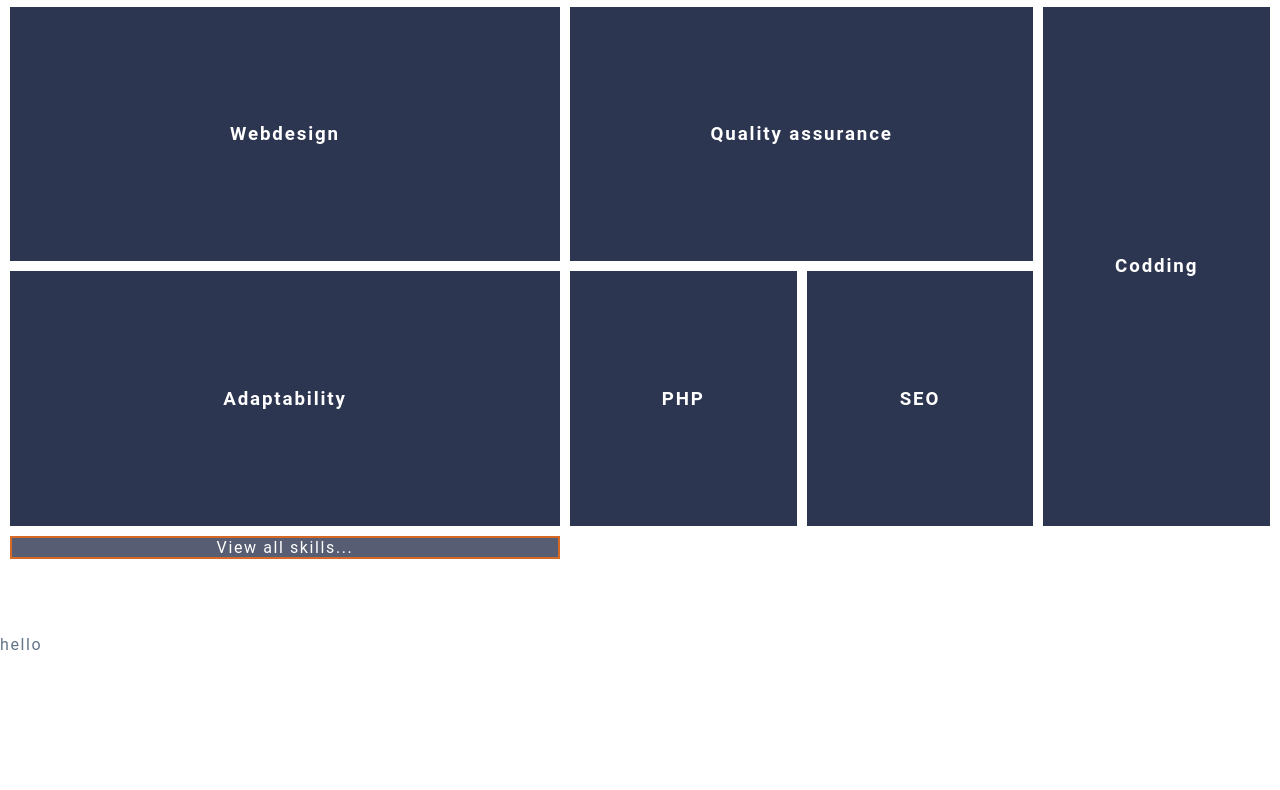
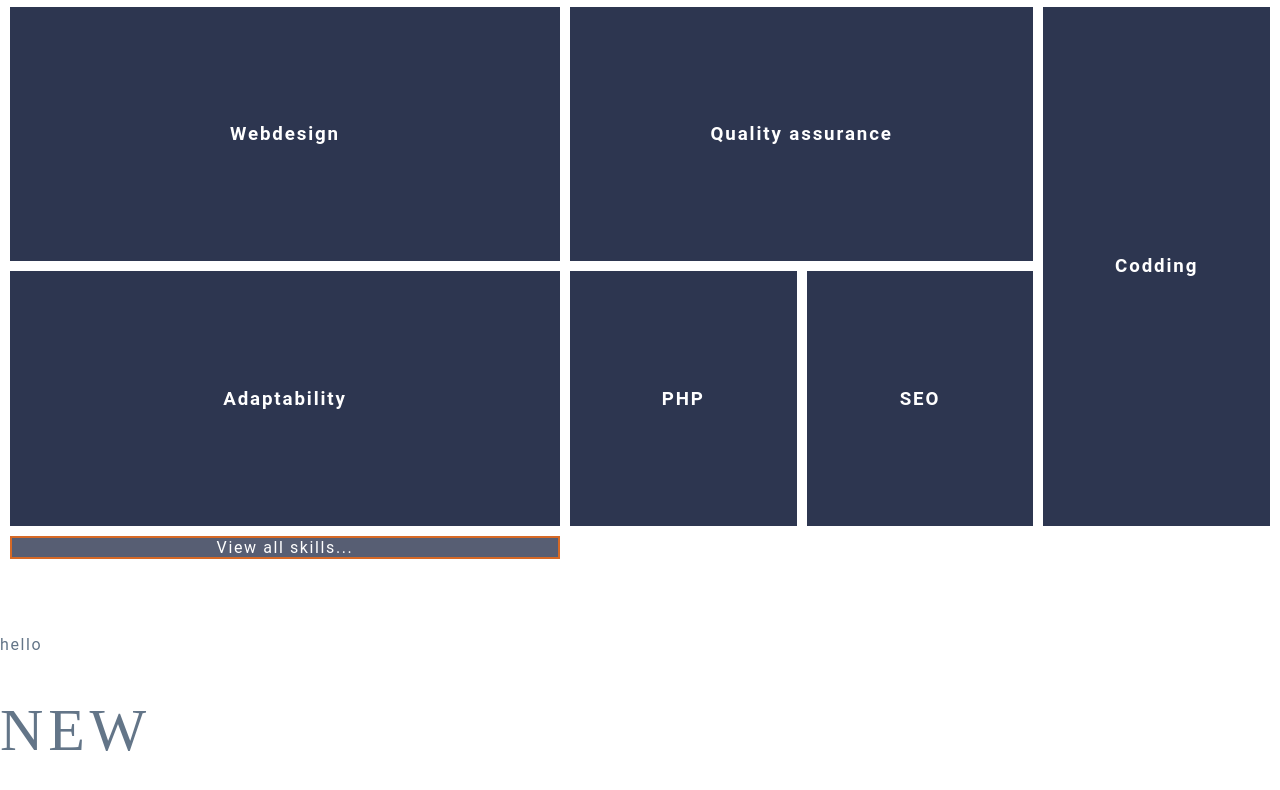
Before and after one commit to EvgeniyaDegtyarova/TestGitRepo, a website: page index.html in a window 1280 px wide. Shown: the part 1068-1858 px from the top of the page. Before the commit the page ends 1738 px from the top, so only its background shows below. Drawn offline with nearby package versions, Linux system fonts and the light colour scheme.

Commit message:
updated markup in index

```diff
--- a/index.html
+++ b/index.html
@@ -125,5 +125,6 @@
 
 </body>
 <p>hello</p>
+<H1>NEW</H1>
 
 </html>
```
